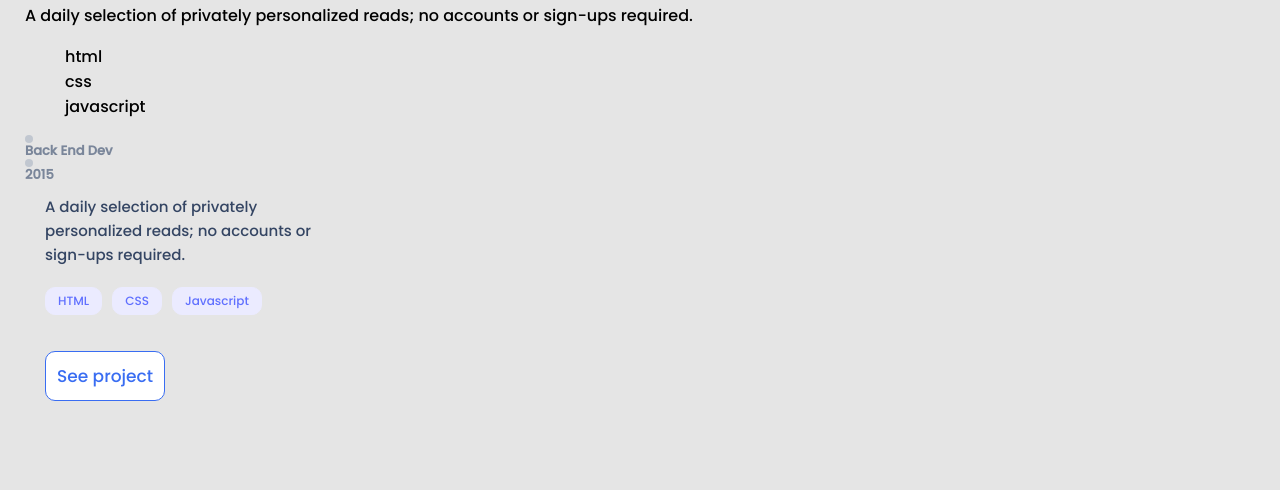
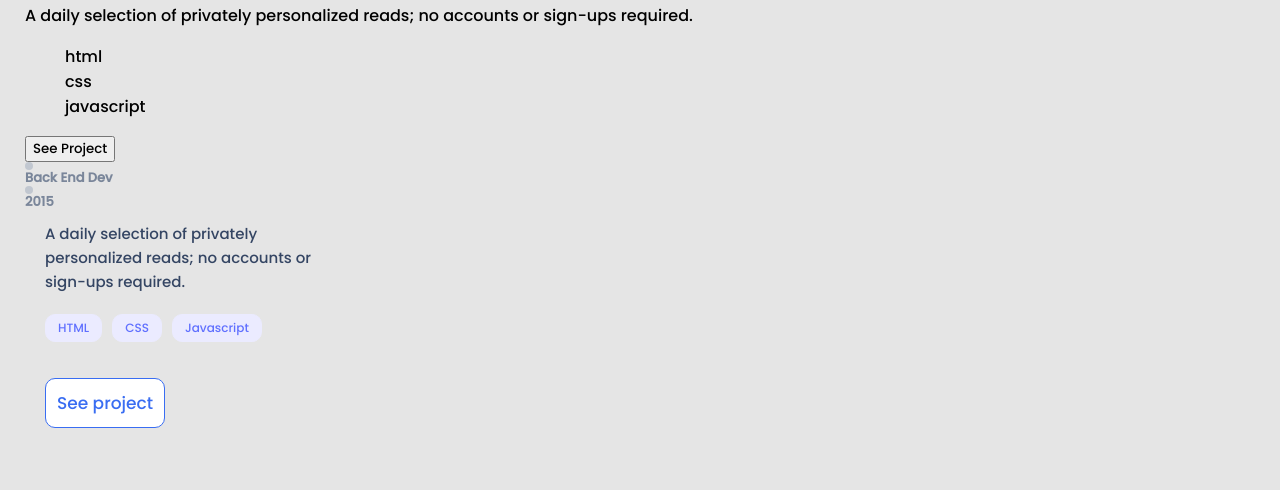
Before and after one commit to Devesh123987/Portfolio, a plain HTML site: page index.html in a window 1280 px wide. Shown: the part 3506-3996 px from the top of the page. Drawn offline with Linux system fonts and the light colour scheme.

Commit message:
Add button to portfolio 3

```diff
--- a/index.html
+++ b/index.html
@@ -129,6 +129,8 @@
                             <li class="css">css</li>
                             <li class="javascript">javascript</li>
                         </ul>
+                        <button type="button" class="buttons">See Project</button>
+
 
 
 
```
